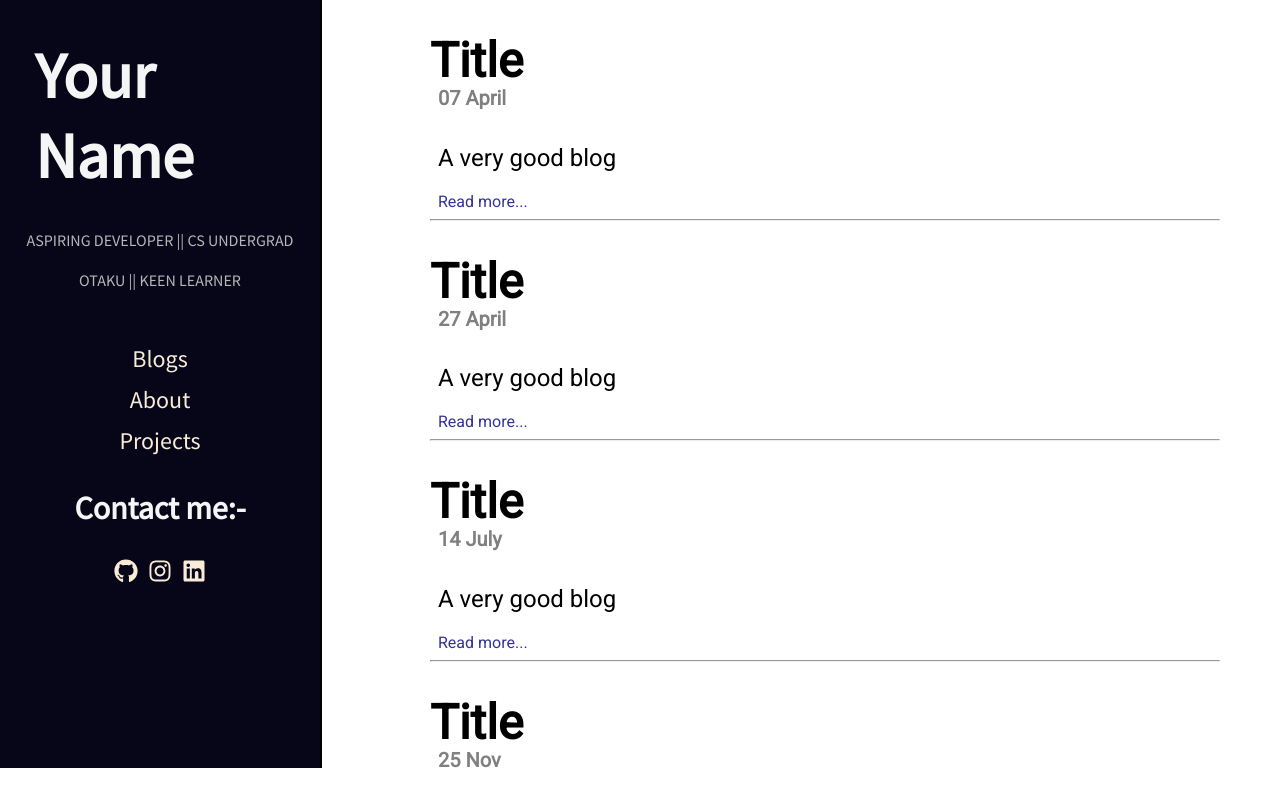
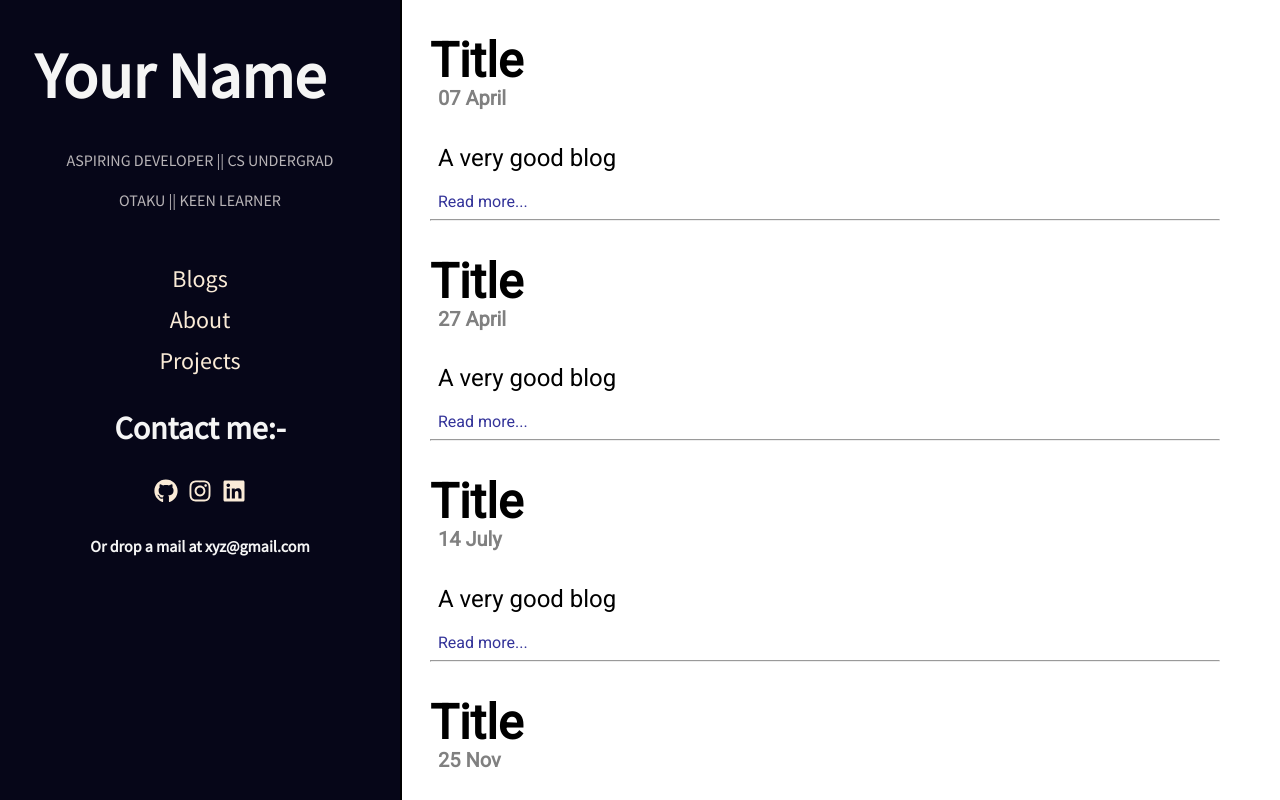
Before and after one commit to vaibhavmahindru/blog-template, a React (Create React App) app: page / in a window 1280 px wide. Shown: the top 800 px of the page. Built offline with nearby package versions, Linux system fonts and the light colour scheme.

Commit message:
made the sideba scrollable

```diff
--- a/src/App.css
+++ b/src/App.css
@@ -12,12 +12,13 @@ body {
   background-color: #060618;
   color: whitesmoke;
   float: left;
-  width: 25%;
-  height: 768px;
+  width: 50vh;
+  height: 100vh;
   text-align: center;
   position: fixed;
   left: 0;
   border-right: 2px solid black;
+  overflow-y: scroll;
 }
 .content {
   float: right;
--- a/src/components/Sidebar.js
+++ b/src/components/Sidebar.js
@@ -31,6 +31,9 @@ class Sidebar extends Component {
             <FaLinkedin />
           </a>
         </div>
+        <h4>
+          Or drop a mail at <span>xyz@gmail.com</span>
+        </h4>
       </div>
     );
   }
```
